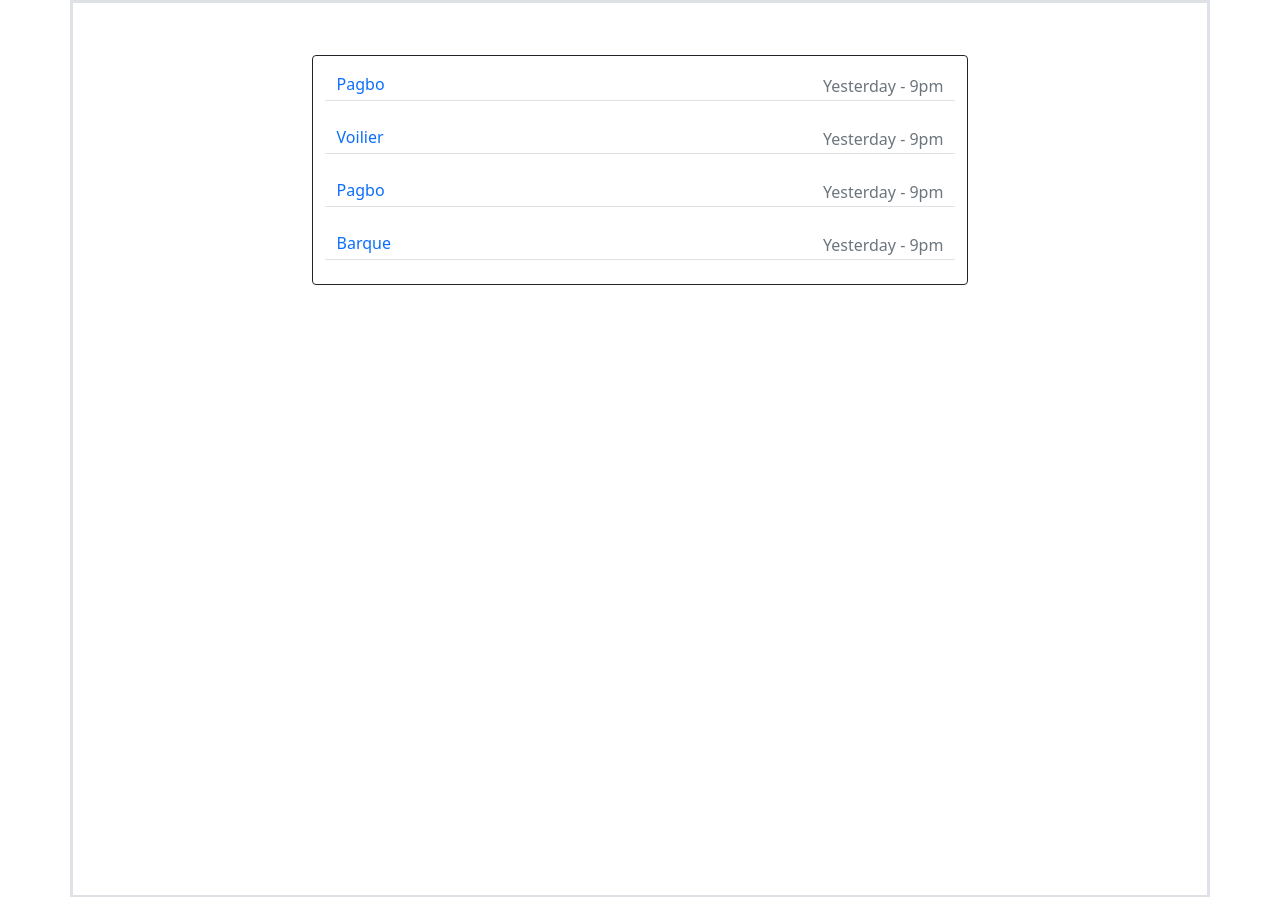
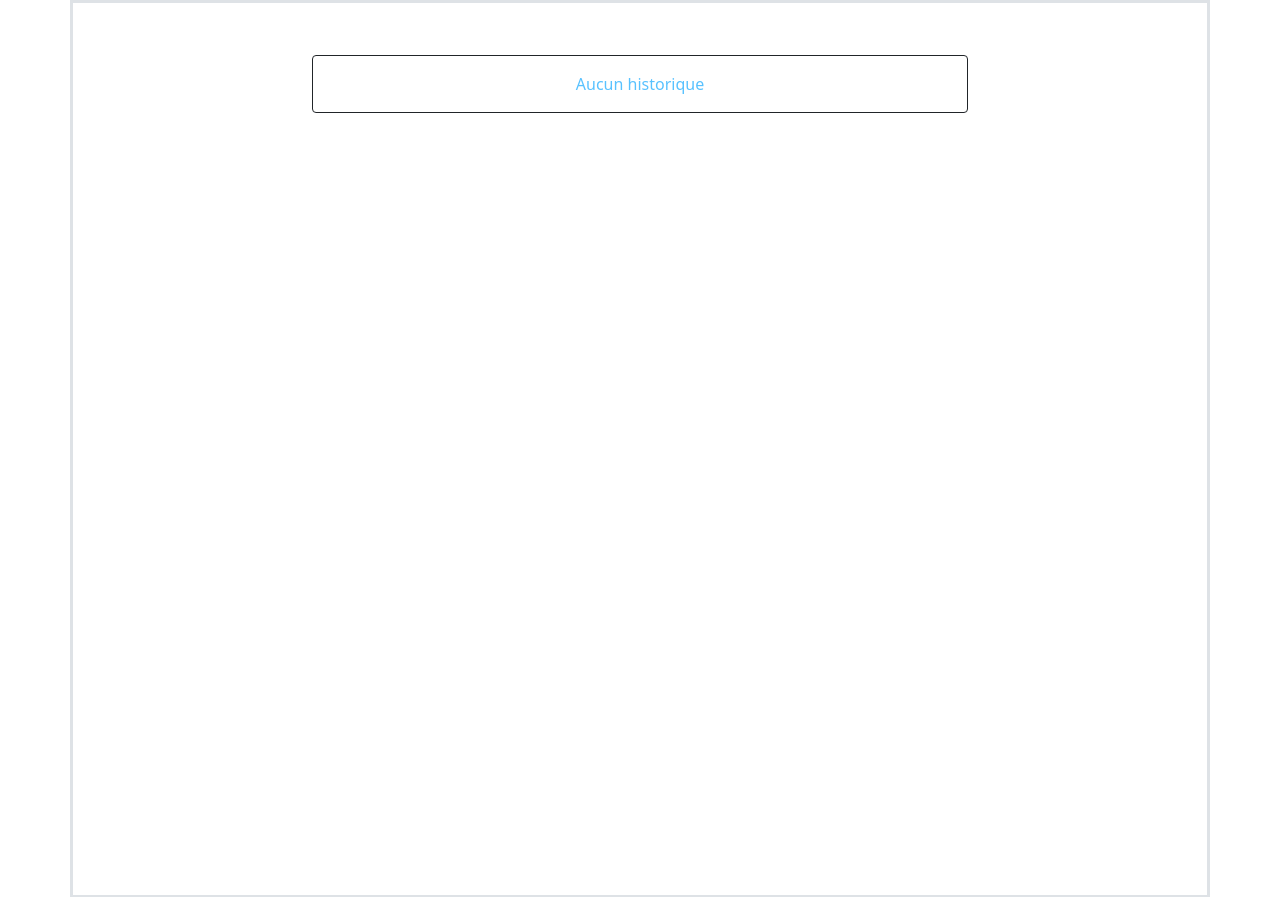
Before and after one commit to GuillaumeSimonet17/matchaV2, a Flask app: template app/templates/historic.html in a window 1280 px wide. Shown: the top 897 px of the page. Run offline with Flask 3, Linux system fonts and the light colour scheme; the template is opened without the code that fills it, so the values that code supplies are empty.

Commit message:
Historic Dynamic done

```diff
--- a/app/templates/historic.html
+++ b/app/templates/historic.html
@@ -1,25 +1,22 @@
 {% extends "index.html" %}
 {% block content %}
-    <section id="historic" class="mt-5 col-12 col-md-7 justify-content-center {{ 'active' if request.path == '/historic' else '' }}"
+<section id="historic"
+         class="mt-5 col-12 col-md-7 justify-content-center {{ 'active' if request.path == '/historic' else '' }}"
          style="min-height: 90vh">
     <div class="container-fluid d-flex justify-content-center border border-dark rounded pt-3">
         <div class="row flex-column col-12">
+
+            {% if visits_list %}
+            {% for visit in visits_list %}
             <div class="mb-4 border-0 border-bottom col-12 justify-content-between d-flex align-items-center">
-                    <a href="/profile" class="mb-1">Pagbo</a>
-                    <p class="m-0 text-muted">Yesterday - 9pm</p>
+                <p class="mb-1"><a href="/profile/{{visit.receiver.id}}">{{visit.receiver.username}}</a></p>
+                    <p class="m-0 text-muted">{{visit.date}}</p>
             </div>
-                <div class="mb-4 border-0 border-bottom col-12 justify-content-between d-flex align-items-center">
-                    <a href="/profile" class="mb-1">Voilier</a>
-                    <p class="m-0 text-muted">Yesterday - 9pm</p>
-                </div>
-                <div class="mb-4 border-0 border-bottom col-12 justify-content-between d-flex align-items-center">
-                    <a href="/profile" class="mb-1">Pagbo</a>
-                    <p class="m-0 text-muted">Yesterday - 9pm</p>
-                </div>
-                <div class="mb-4 border-0 border-bottom col-12 justify-content-between d-flex align-items-center">
-                    <a href="/profile" class="mb-1">Barque</a>
-                    <p class="m-0 text-muted">Yesterday - 9pm</p>
-                </div>
+
+            {% endfor %}
+            {% else %}
+            <p class="d-flex justify-content-center">Aucun historique</p>
+            {% endif %}
         </div>
     </div>
 </section>
```
Also changed, not shown: app/routes.py (+16 -1 lines). Lines whose indentation alone changed are shown as unchanged.
